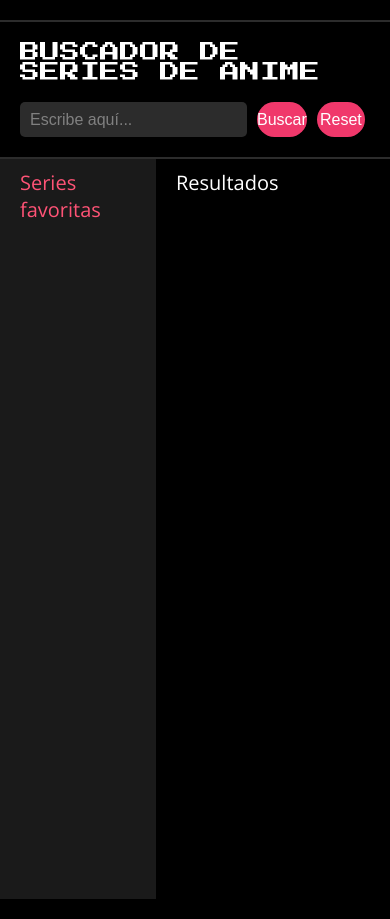
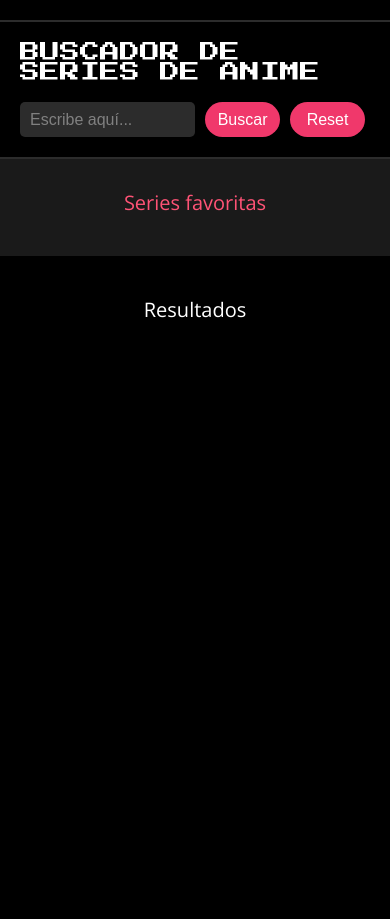
Before and after one commit to Adalab/modulo-2-evaluacion-final-icoliz, a website: page src/html/index.html in a window 390 px wide. After the commit the page ends 883 px from the top, so only its background shows below. Drawn offline with nearby package versions, Linux system fonts and the light colour scheme; files that its build step writes are made by us from their sources.

Commit message:
polish styles

```diff
--- a/src/scss/core/_reset.scss
+++ b/src/scss/core/_reset.scss
@@ -7,6 +7,11 @@
 :root {
   /* font-size: 16px; */
   scroll-behavior: smooth;
+  overscroll-behavior-y: none;
+}
+
+body {
+  overscroll-behavior-y: none;
 }
 
 ul {
--- a/src/scss/layout/_form.scss
+++ b/src/scss/layout/_form.scss
@@ -15,6 +15,9 @@
     border-radius: 5px;
     &::placeholder {
       color: gray;
+    }
+    @include mobile {
+      min-width: 50px;
     }
   }
   &__search,
--- a/src/scss/layout/_movies.scss
+++ b/src/scss/layout/_movies.scss
@@ -1,20 +1,30 @@
 .movies-section {
   display: flex;
-  flex-direction: row;
-  min-height: 90vh;
+  min-height: calc(100vh - 120px);
   padding-bottom: 20px;
+  @include mobile {
+    flex-direction: column;
+  }
 }
 
 .favorites {
   background-color: rgba($color: white, $alpha: 0.1);
   width: 40%;
+  min-width: 320px;
   padding: 10px 20px 20px 20px;
+  @include mobile {
+    width: 100%;
+  }
   &__title {
     font-family: $openSans;
     font-weight: 400;
     font-size: 20px;
     color: $mainMedium;
     margin-bottom: 10px;
+    @include mobile {
+      margin: 20px;
+      text-align: center;
+    }
   }
   &__list {
     display: flex;
@@ -25,17 +35,27 @@
 .results {
   width: 60%;
   padding: 10px 20px;
+  @include mobile {
+    width: 100%;
+  }
   &__title {
     font-family: $openSans;
     font-weight: 400;
     font-size: 20px;
     color: white;
     margin-bottom: 10px;
+    @include mobile {
+      margin: 30px;
+      text-align: center;
+    }
   }
   &__list {
     display: flex;
     flex-direction: row;
     flex-wrap: wrap;
+    @include mobile {
+      justify-content: center;
+    }
   }
 }
 
@@ -62,6 +82,7 @@
     color: white;
     padding: 0 10px;
     margin: 5px 0;
+    overflow: hidden;
   }
   &:hover {
     box-shadow: 0px 0px 15px 5px rgba($color: $sand, $alpha: 0.5);
@@ -89,6 +110,13 @@
     font-size: 16px;
     color: $mainPale;
     padding: 0 20px;
+  }
+  &__synopsis {
+    font-family: $openSans;
+    font-size: 12px;
+    font-weight: 300;
+    padding: 10px 20px;
+    color: white;
   }
   &:hover .fa-times-circle {
     transform: scale(1.05);
@@ -140,4 +168,11 @@
 
 .highlighted {
   color: $mainIntense;
+  transition: color 0.1s ease;
 }
+
+.error-msg {
+  font-family: $openSans;
+  font-size: 14px;
+  color: grey;
+}
--- a/src/scss/layout/_page.scss
+++ b/src/scss/layout/_page.scss
@@ -1,4 +1,5 @@
 body {
+  min-width: 320px;
   height: 100vh;
   background-color: black;
 }
```
Also changed, not shown: src/js/main.js (+6 -3 lines).
